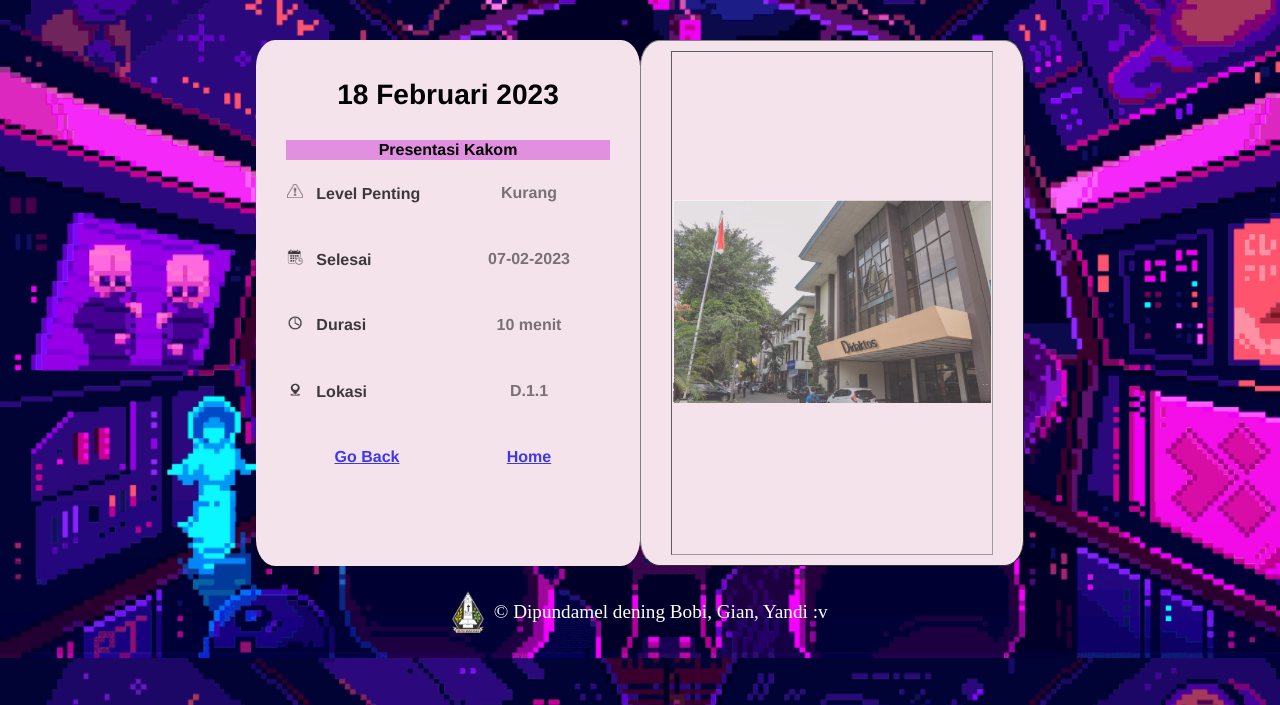
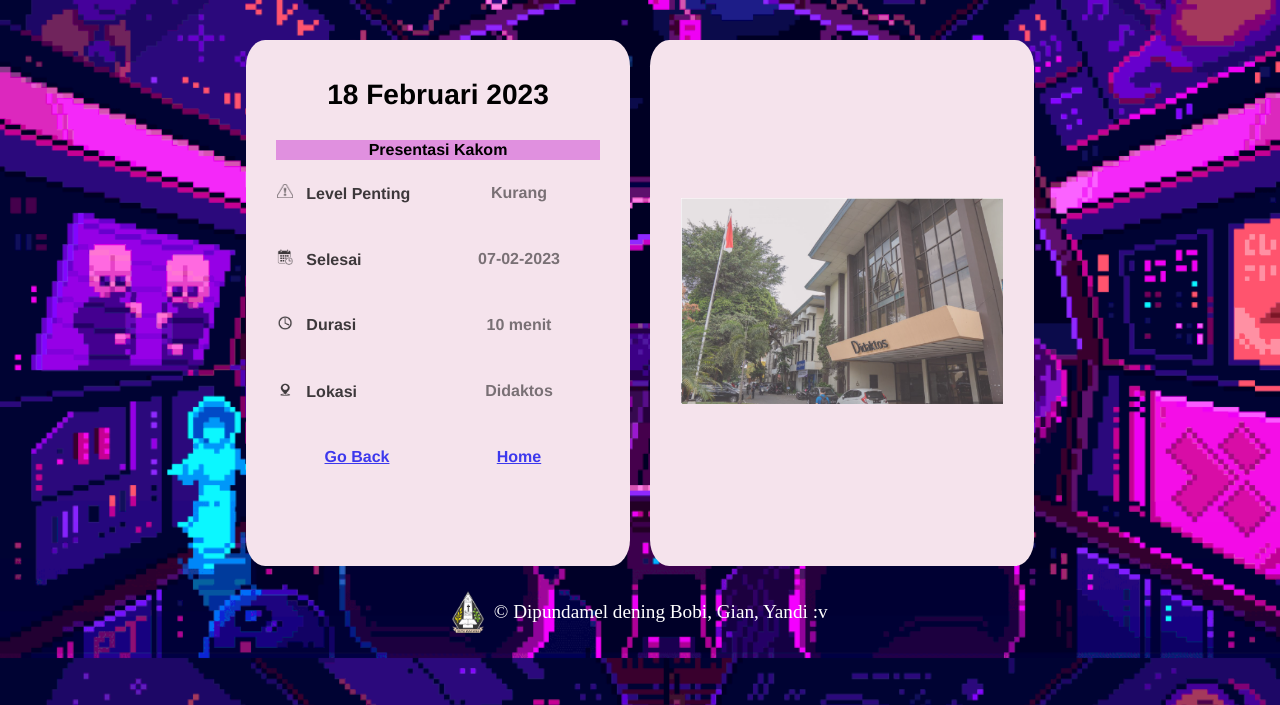
Before and after one commit to FLAFAV/projectPrProgweb, a PHP site: page /kegiatan/kakom.html in a window 1280 px wide. Shown: the part 95-800 px from the top of the page. Run offline with PHP 8.4, Linux system fonts and the light colour scheme.

Commit message:
Merapikan pilihan kegiatan

```diff
--- a/kegiatan/kakom.html
+++ b/kegiatan/kakom.html
@@ -53,7 +53,7 @@
                     <img class = "simbol-penting" src="..\gambar\gps.png" alt="">
                     &nbsp; Lokasi
                 </td>
-                <td>D.1.1</td>
+                <td>Didaktos</td>
             </tr>
             <tr>
                 <td class = "go-back">
@@ -67,7 +67,7 @@
                 <td colspan="7"></td>
             </tr>
             </table>
-            <table class="kegiatan" border="1">
+            <table class="kegiatan">
                 <tr>
                     <td>
                         <img class ="gambar-kakom" src="../gambar/didaktos.png" alt="">
--- a/kegiatan/style.css
+++ b/kegiatan/style.css
@@ -16,6 +16,10 @@ body{
     padding: 10px 30px;
     width: 30vw;
     border-spacing: 0px;
+}
+
+.kegiatan:nth-child(2) {
+    margin-left: 20px;
 }
 
 .kegiatan .hari-hari th{
```
Also changed, not shown: to-kegiatan/style.css (+9 -6 lines).
